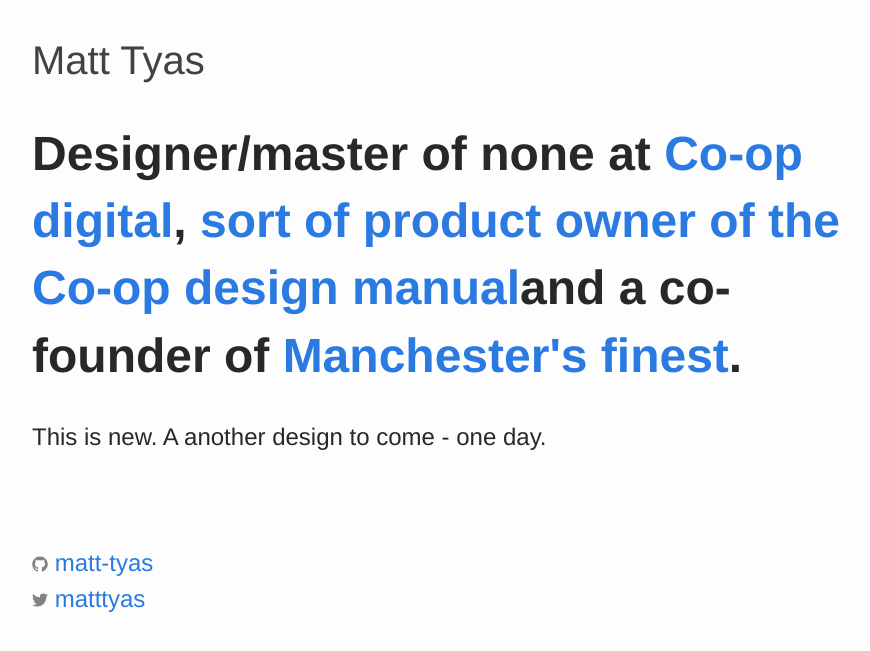
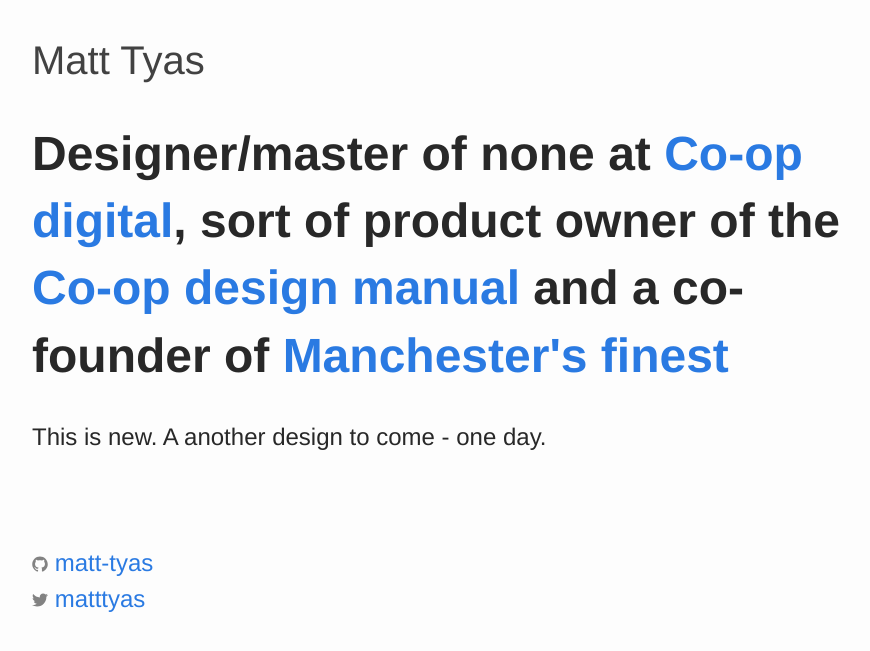
Before and after one commit to matt-tyas/matt-tyas.github.io, a Jekyll site: the page built from index.html, in a window 1280 px wide. Shown: the top 651 px of the page, without its empty margins (13-883 px from the left). Built offline with Jekyll 4.4.1, drawn with Linux system fonts in a browser that asks for light colours.

Commit message:
text changes

```diff
--- a/index.html
+++ b/index.html
@@ -3,6 +3,6 @@ layout: default
 ---
 
     <div class="column small-12 medium-10 large-8">
-        <h1>Designer/master of none at <a href="https://digitalblog.coop.co.uk/">Co-op digital</a>, <a href="https://coop-design-manual.herokuapp.com/">sort of product owner of the Co-op design manual</a>and a co-founder of <a href="http://www.manchestersfinest.com">Manchester's finest</a>.</h1>
+        <h1>Designer/master of none at <a href="https://digitalblog.coop.co.uk/">Co-op digital</a>, sort of product owner of the <a href="https://coop-design-manual.herokuapp.com/">Co-op design manual</a> and a co-founder of <a href="http://www.manchestersfinest.com">Manchester's finest</a></h1>
         <p>This is new. A another design to come - one day.</p>
     </div>
```
